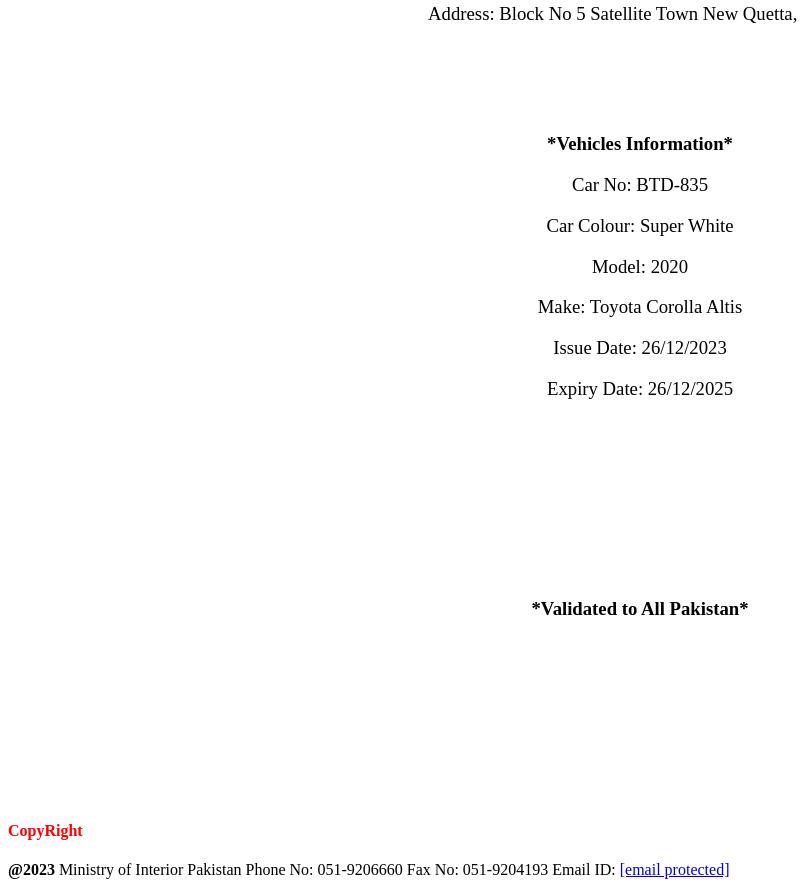
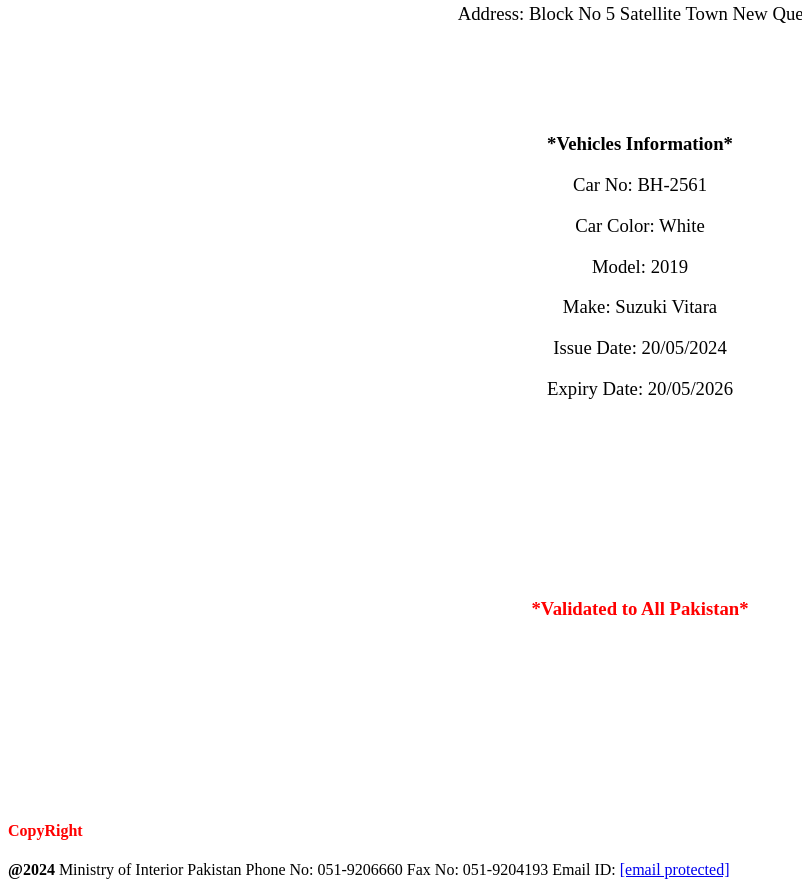
Before and after one commit to pakistanministry/ministryinterior4220114644561, a plain HTML site: page index.html in a window 1280 px wide. Shown: the part 2753-3640 px from the top of the page, without its empty margins (0-802 px from the left). Drawn offline with Linux system fonts and the light colour scheme.

Commit message:
index.html

```diff
--- a/index.html
+++ b/index.html
@@ -69,17 +69,17 @@
 <h3 class="padding-4">Section Officer (E-2)</h3>
 <h3><b>*User Information*</b></h3>
 <h3>Name: Ahmed Agha </h3>
-<h3>Father Name: Rehmat Ullah </h3>
+<h3>Father Name: Rehmat Ullah   </h3>
 <h3>CNIC: 42201-1464456-1 </h3>
-<h3 class="padding-2">Address: Block No 5 Satellite Town New Quetta, Quetta</br>  </h3>
+<h3 class="padding-2">Address: Block No 5 Satellite Town New Quetta </br>   </h3>
 <h3><b>*Vehicles Information*</b></h3>
-<h3>Car No: BTD-835</h3>
-<h3>Car Colour: Super White </h3>
-<h3>Model: 2020</h3>
-<h3>Make: Toyota Corolla Altis </h3>
-<h3>Issue Date: 26/12/2023</h3>
-<h3 class="padding-5">Expiry Date: 26/12/2025</h3>
-<h3 class="padding-4"><b>*Validated to All Pakistan*</b></h3>
+<h3>Car No: BH-2561  </h3>
+<h3>Car Color: White </h3>
+<h3>Model: 2019</h3>
+<h3>Make: Suzuki Vitara</h3>
+<h3>Issue Date: 20/05/2024 </h3>
+<h3 class="padding-5">Expiry Date: 20/05/2026</h3>
+<h3 class="padding-4" style="color:red"><b>*Validated to All Pakistan*</b></h3>
 <h4 style="color:red">CopyRight</h4>
-<div><b>@2023</b> Ministry of Interior Pakistan Phone No: 051-9206660 Fax No: 051-9204193 Email ID: <a href="/cdn-cgi/l/email-protection" class="__cf_email__" data-cfemail="bcd8cfd0ddcb8efcd5d2c8d9ced5d3ce92dbd3ca92ccd7">[email&#10;protected]</a></div>
+<div><b>@2024</b> Ministry of Interior Pakistan Phone No: 051-9206660 Fax No: 051-9204193 Email ID: <a href="/cdn-cgi/l/email-protection" class="__cf_email__" data-cfemail="bcd8cfd0ddcb8efcd5d2c8d9ced5d3ce92dbd3ca92ccd7">[email&#10;protected]</a></div>
 </script></body></html>
```
